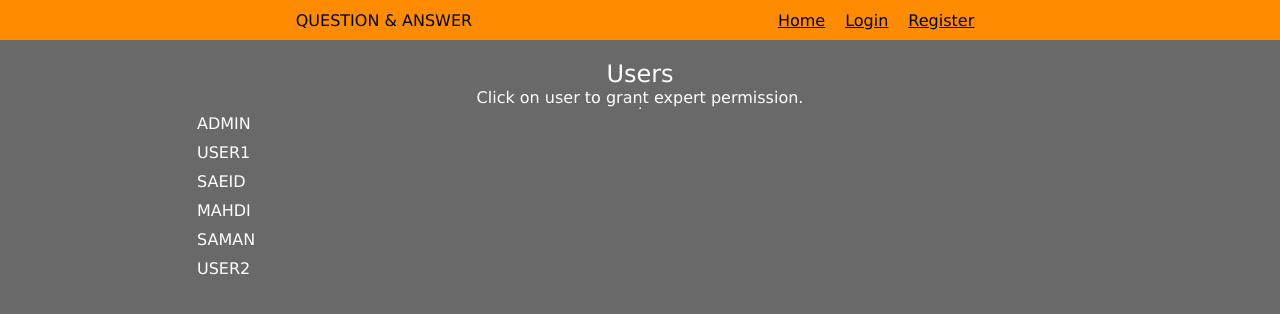
After one commit to khoshkar-pro/Question-Answer, a Flask app: page /user-setup in a window 1280 px wide. The commit adds this page. Shown: the top 314 px of the page. Run offline with Flask 2, Linux system fonts and the light colour scheme; data comes from the database, SQL or seed files in the repository; both versions use the stored data as it was after the commit.

Commit message:
Home page is set, users can ask questions and experts are able to answer them per department. Admin now can grant expert permission to users

```diff
--- a/application/__init__.py
+++ b/application/__init__.py
@@ -35,3 +35,8 @@ from application.routes import home
 from application.routes import register
 from application.routes import login
 from application.routes import logout
+from application.routes import userSetup
+from application.routes import promote
+from application.routes import ask
+from application.routes import unanswered
+from application.routes import answer
--- a/application/routes/register.py
+++ b/application/routes/register.py
@@ -1,5 +1,5 @@
 from application import app, db_get, user_session
-from flask import render_template, request
+from flask import render_template, request, redirect, url_for
 from werkzeug.security import generate_password_hash
 
 @app.route('/register', methods=['POST', 'GET'])
@@ -9,5 +9,6 @@ def register():
         hashed_pass = generate_password_hash(request.form['password'], method='sha256')
         db.execute('INSERT INTO users (name, password, expert, admin) values (?, ?, ?, ?)', [request.form['name'], hashed_pass, '0', '0'])
         db.commit()
+        return redirect(url_for('home'))
     user = user_session()
     return render_template('register.html', title='Register', user=user)
--- /dev/null
+++ b/application/routes/userSetup.py
@@ -0,0 +1,10 @@
+from application import app, user_session, db_get
+from flask import render_template
+
+@app.route('/user-setup')
+def user_setup():
+    user = user_session()
+    db = db_get()
+    curr = db.execute('SELECT id,name, expert, admin FROM users')
+    result = curr.fetchall()
+    return render_template('userSetup.html', title='Set users permission', user=user, result=result)
--- a/application/static/css/style.css
+++ b/application/static/css/style.css
@@ -33,29 +33,44 @@ header {
         padding: 10px;
         color: black; }
 
-.register-form {
+.register-form, .ask-question {
   display: flex;
   flex-direction: column;
   width: 70%;
   align-self: center;
   margin-top: 20px;
   align-items: center; }
-  .register-form span {
+  .register-form span, .ask-question span {
     color: white;
     font-size: 1.5rem; }
-  .register-form section {
+  .register-form p, .ask-question p {
+    color: white;
+    font-size: 1rem; }
+  .register-form section, .ask-question section {
     display: flex;
     flex-direction: column;
-    align-items: center; }
-    .register-form section form label {
+    align-items: center;
+    width: 100%; }
+    .register-form section form label, .ask-question section form label {
       font-size: 1rem;
       color: white;
       display: flex;
       flex-direction: column; }
-      .register-form section form label input {
-        padding: 10px;
-        width: 500px; }
-    .register-form section form button {
+      .register-form section form label select, .ask-question section form label select {
+        font-size: 1rem;
+        padding: 5px;
+        text-transform: capitalize; }
+        .register-form section form label select option, .ask-question section form label select option {
+          font-size: 1rem;
+          text-transform: capitalize; }
+      .register-form section form label textarea, .ask-question section form label textarea {
+        padding: 5px;
+        font-size: 1rem; }
+      .register-form section form label input, .ask-question section form label input {
+        padding: 5px;
+        width: 500px;
+        font-size: 1rem; }
+    .register-form section form button, .ask-question section form button {
       color: black;
       background: darkorange;
       font-size: 1rem;
@@ -63,5 +78,21 @@ header {
       border: 0;
       border-radius: 5px;
       margin-top: 20px; }
-      .register-form section form button:hover {
+      .register-form section form button:hover, .ask-question section form button:hover {
         cursor: pointer; }
+  .register-form .user-setup ul, .ask-question .user-setup ul {
+    list-style: none;
+    display: flex;
+    flex-direction: column;
+    width: 100%; }
+    .register-form .user-setup ul li, .ask-question .user-setup ul li {
+      padding: 5px;
+      font-size: 1rem;
+      color: white; }
+      .register-form .user-setup ul li:hover, .ask-question .user-setup ul li:hover {
+        background: darkgray; }
+      .register-form .user-setup ul li a, .ask-question .user-setup ul li a {
+        color: white;
+        font-size: 1rem;
+        text-decoration: none;
+        text-transform: uppercase; }
--- a/application/static/scss/style.scss
+++ b/application/static/scss/style.scss
@@ -47,31 +47,57 @@ header {
   }
 }
 
-.register-form {
+.register-form, .ask-question {
   display: flex;
   flex-direction: column;
   width: 70%;
   align-self: center;
   margin-top: 20px;
   align-items: center;
+
   span {
     color: white;
     font-size: 1.5rem;
+  }
+
+  p {
+    color: white;
+    font-size: 1rem;
   }
 
   section {
     display: flex;
     flex-direction: column;
     align-items: center;
+    width: 100%;
+
     form {
       label {
         font-size: 1rem;
         color: white;
         display: flex;
         flex-direction: column;
+
+        select {
+          font-size: 1rem;
+          padding: 5px;
+          text-transform: capitalize;
+
+          option {
+            font-size: 1rem;
+            text-transform: capitalize;
+          }
+        }
+
+        textarea {
+          padding: 5px;
+          font-size: 1rem;
+        }
+
         input {
-            padding: 10px;
+          padding: 5px;
           width: 500px;
+          font-size: 1rem;
         }
       }
 
@@ -83,10 +109,37 @@ header {
         border: 0;
         border-radius: 5px;
         margin-top: 20px;
+
         &:hover {
           cursor: pointer;
         }
       }
     }
   }
+
+  .user-setup {
+    ul {
+      list-style: none;
+      display: flex;
+      flex-direction: column;
+      width: 100%;
+
+      li {
+        padding: 5px;
+        font-size: 1rem;
+        color: white;
+
+        &:hover {
+          background: darkgray;
         }
+
+        a {
+          color: white;
+          font-size: 1rem;
+          text-decoration: none;
+          text-transform: uppercase;
+        }
+      }
+    }
+  }
+}
--- a/application/templates/base.html
+++ b/application/templates/base.html
@@ -3,7 +3,7 @@
 <head>
     <meta charset="UTF-8">
     {% block head %}{% endblock %}
-    <link rel="stylesheet" href="{{ url_for('static', filename='/css/style.css') }}">
+    <link rel="stylesheet" href="../static/css/style.css">
     <title>{% block title %}{{ title }}{% endblock %}</title>
 </head>
 <body>
--- a/application/templates/include/header.html
+++ b/application/templates/include/header.html
@@ -8,16 +8,16 @@
                 <li><a href="{{ url_for('register') }}">Register</a></li>
             {% endif %}
             {% if user and user['admin'] == 0 and user['expert'] == 0 %}
-                <li><a href="#">Ask Question</a></li>
+                <li><a href="{{ url_for('ask') }}">Ask Question</a></li>
                 <li><a href="{{ url_for('logout') }}">Logout</a></li>
             {% endif %}
             {% if user and user['expert'] == 1 %}
-                <li><a href="#">Answer Question</a></li>
+                <li><a href="{{ url_for('unanswered') }}">Answer Question</a></li>
                 <li><a href="{{ url_for('logout') }}">Logout</a></li>
             {% endif %}
             {% if user and user['admin'] == 1 %}
                 <li><a href="#">Answer Question</a></li>
-                <li><a href="#">User Setup</a></li>
+                <li><a href="{{ url_for('user_setup') }}">User Setup</a></li>
                 <li><a href="{{ url_for('logout') }}">Logout</a></li>
             {% endif %}
         </ul>
--- /dev/null
+++ b/application/templates/userSetup.html
@@ -0,0 +1,17 @@
+{% extends 'base.html' %}
+{% block title %}{{ title }}{% endblock %}
+{% include './include/header.html' %}
+{% block body %}
+    <article class="register-form">
+        <span>Users</span>
+        <p>Click on user to grant expert permission.</p>
+        <hr>
+        <section class="user-setup">
+            <ul>
+                {% for foo in result %}
+                    <li><a href="{{ url_for('promote', user_id=foo['id']) }}">{{ foo['name'] }}</a></li>
+                {% endfor %}
+            </ul>
+        </section>
+    </article>
+{% endblock %}
```
Also changed, not shown: application/routes/answer.py (added, +14 -0 lines), application/routes/ask.py (added, +13 -0 lines), application/routes/home.py (+5 -2 lines), application/routes/promote.py (added, +9 -0 lines), application/routes/unanswered.py (added, +10 -0 lines), application/templates/answer.html (added, +18 -0 lines), application/templates/ask.html (added, +23 -0 lines), application/templates/home.html (+22 -1 lines), application/templates/unanswered.html (added, +17 -0 lines), application/database/database.db. Lines whose indentation alone changed are shown as unchanged.
